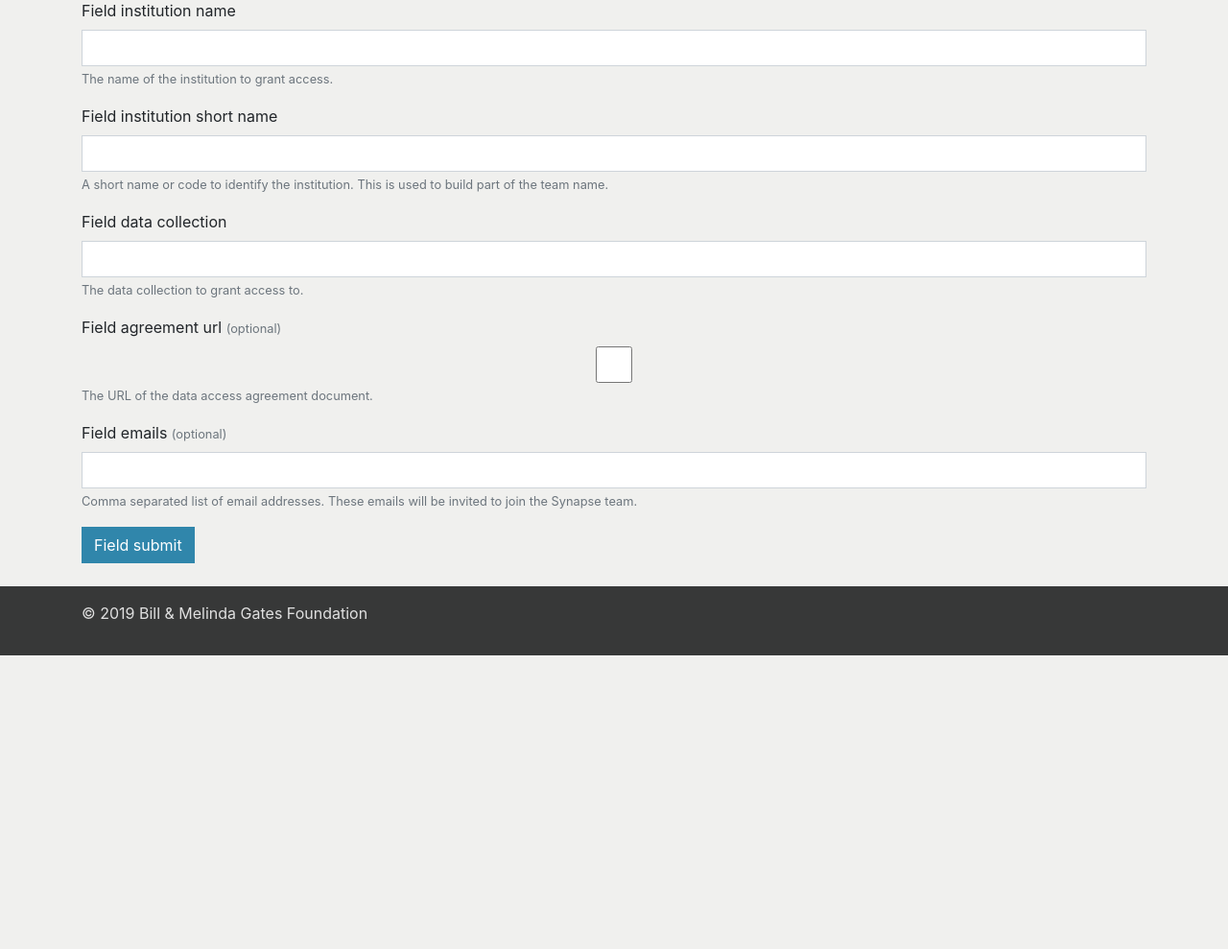
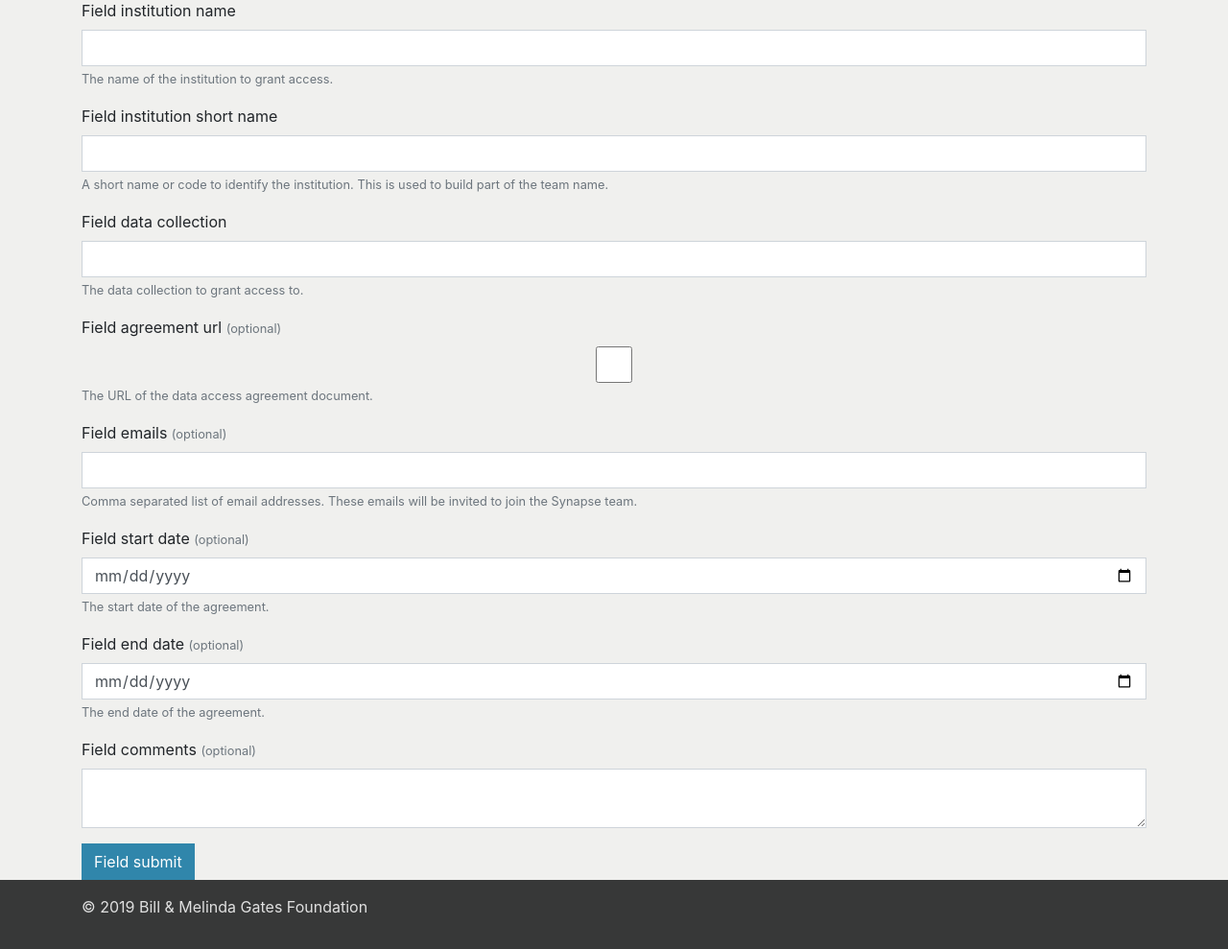
Before and after one commit to ki-tools/sls_ki_synapse_admin_py, a Flask app: template www/templates/synapse_space/daa/grant.html in a window 1280 px wide. Shown: the part 117-1106 px from the top of the page at 96% size. Before the commit the page ends 800 px from the top, so only its background shows below. Run offline with Flask 2, Linux system fonts and the light colour scheme; the template is opened without the code that fills it, so the values that code supplies are empty, except form fields; form fields are guessed from the names that the template uses; parts of the project's set-up code (start-up, migrations or seed data) failed here and were passed over; some libraries are stand-ins or nearby versions.

Commit message:
DAA Start Date, End Date, Comments

```diff
--- a/www/templates/synapse_space/daa/grant.html
+++ b/www/templates/synapse_space/daa/grant.html
@@ -132,6 +132,45 @@
         </div>
         {% endif %}
       </div>
+      <div class="form-group">
+        {{ form.field_start_date.label }} <small class="text-muted">(optional)</small>
+        {{ form.field_start_date(class_='form-control') }}
+        <small class="text-muted">
+          The start date of the agreement.
+        </small>
+        {% if form.field_start_date.errors %}
+        <div>
+          {% for error in form.field_start_date.errors %}
+          <span class="field-error">[{{ error }}]</span>
+          {% endfor %}
+        </div>
+        {% endif %}
+      </div>
+      <div class="form-group">
+        {{ form.field_end_date.label }} <small class="text-muted">(optional)</small>
+        {{ form.field_end_date(class_='form-control') }}
+        <small class="text-muted">
+          The end date of the agreement.
+        </small>
+        {% if form.field_end_date.errors %}
+        <div>
+          {% for error in form.field_end_date.errors %}
+          <span class="field-error">[{{ error }}]</span>
+          {% endfor %}
+        </div>
+        {% endif %}
+      </div>
+      <div class="form-group">
+        {{ form.field_comments.label }} <small class="text-muted">(optional)</small>
+        {{ form.field_comments(class_='form-control') }}
+        {% if form.field_comments.errors %}
+        <div>
+          {% for error in form.field_comments.errors %}
+          <span class="field-error">[{{ error }}]</span>
+          {% endfor %}
+        </div>
+        {% endif %}
+      </div>
 
       {{ form.field_submit(class_='btn btn-primary') }}
     </form>
--- a/www/views/synapse_space/daa/views.py
+++ b/www/views/synapse_space/daa/views.py
@@ -17,7 +17,10 @@
                                      form.field_data_collection.data,
                                      current_user.id,
                                      agreement_url=form.field_agreement_url.data,
-                                     emails=form.valid_emails)
+                                     emails=form.valid_emails,
+                                     start_date=form.field_start_date.data,
+                                     end_date=form.field_end_date.data,
+                                     comments=form.field_comments.data)
 
         errors = service.execute().errors
         warnings = service.warnings
```
Also changed, not shown: tests/www/services/synapse_space/daa/test_grant_access_service.py (+27 -1 lines), www/services/synapse_space/daa/grant_access_service.py (+20 -2 lines), www/views/synapse_space/daa/forms.py (+6 -1 lines), README.md.
